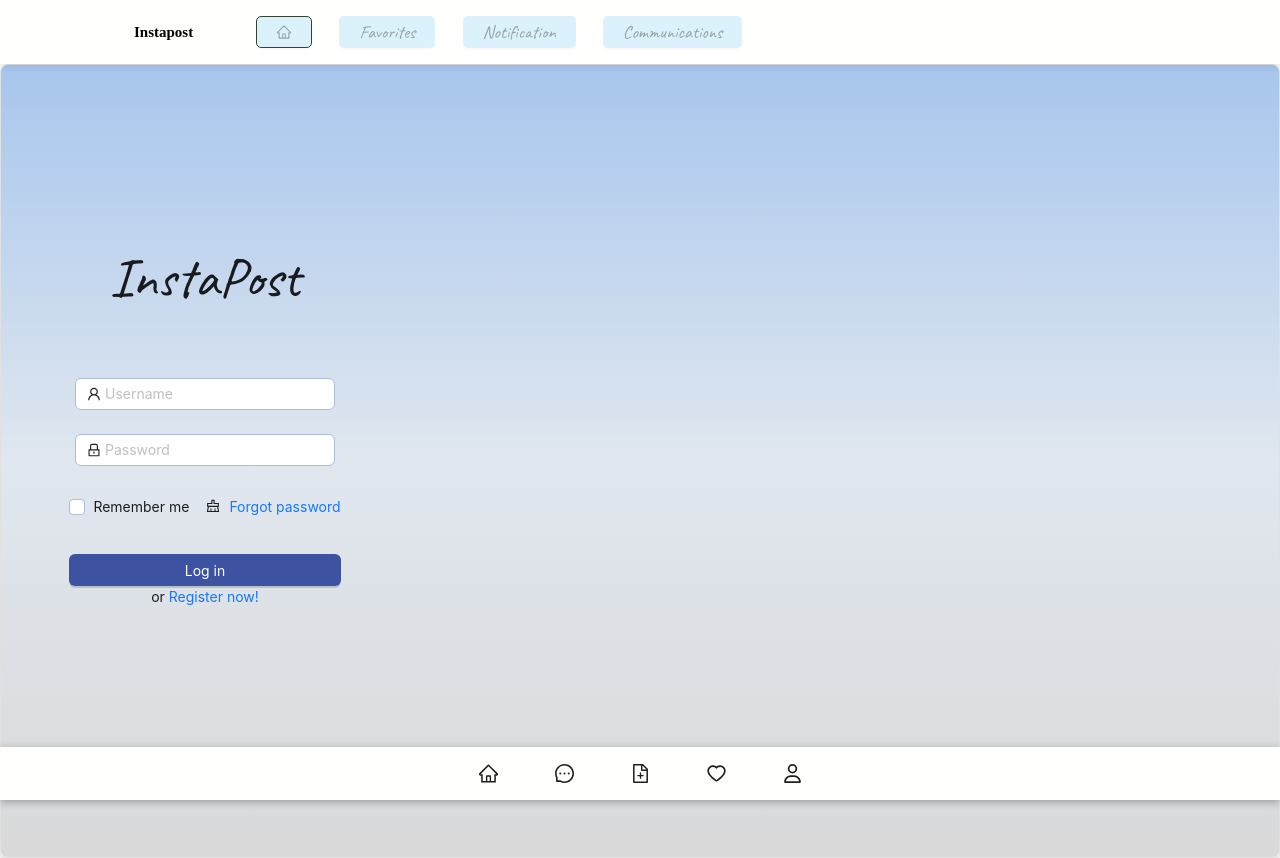
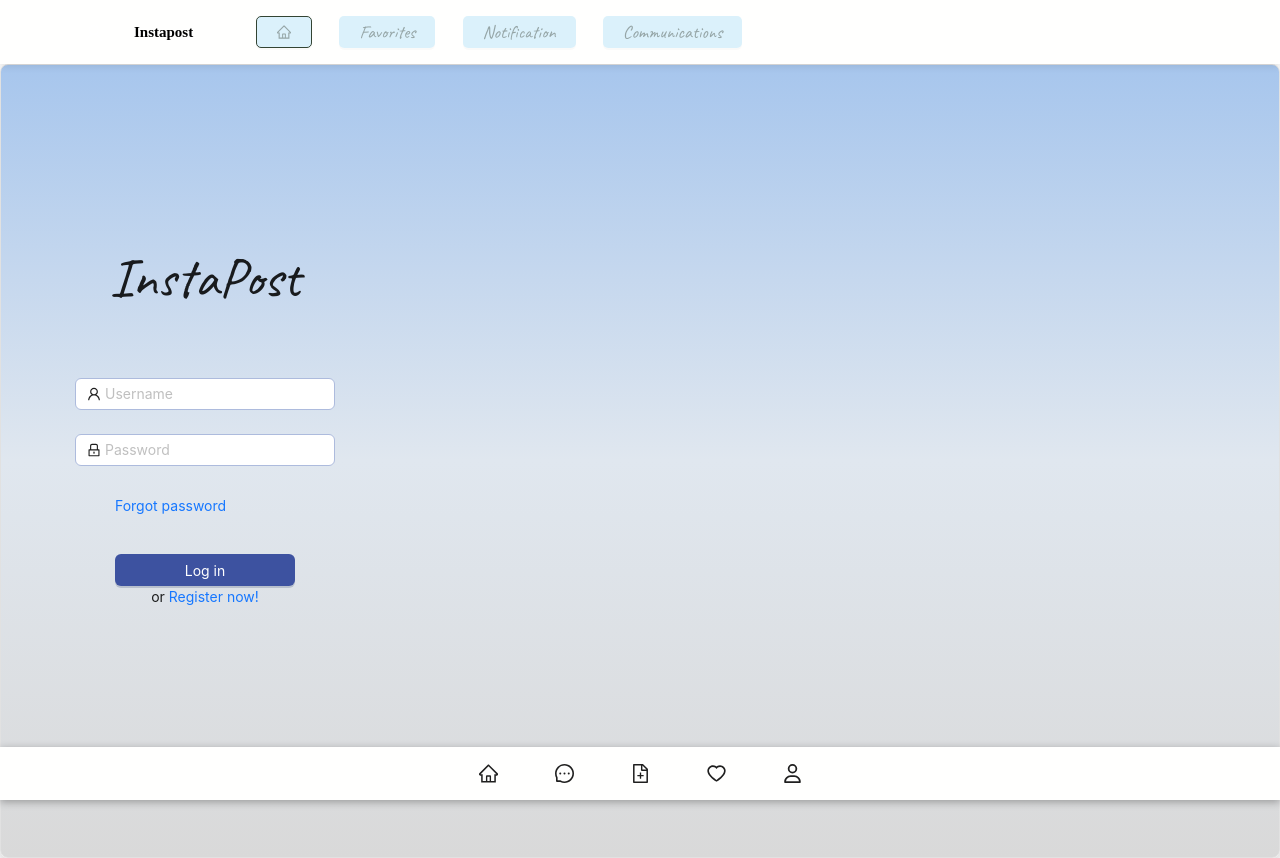
Before and after one commit to LinoyPeer/FinalProjectClientSide, a React (Vite) app: page / in a window 1280 px wide. Built offline with nearby package versions, Linux system fonts and the light colour scheme; a web font is replaced by a local one.

Commit message:
modified:   src/forms/components/CustomedBottom.jsx modified:   src/forms/components/CustomedForm.jsx modified:   src/posts/components/CommentsOfEachPost.jsx

```diff
--- a/src/forms/components/CustomedBottom.jsx
+++ b/src/forms/components/CustomedBottom.jsx
@@ -9,9 +9,9 @@ export default function CustomedBottom({ checkboxText, linkHrefTextOptinial1, su
         <Space direction="vertical" style={{ textAlign: 'center' }}>
             <Form.Item style={{ display: 'flex', justifyContent: 'space-between', alignItems: 'center', width: '100%' }}>
                 <Form.Item name="remember" valuePropName="checked" noStyle>
-                    <Checkbox>{checkboxText}</Checkbox>
+                    {/* <Checkbox>{checkboxText}</Checkbox> */}
                 </Form.Item>
-                <Button type="text" icon={<ClearOutlined />} onClick={onClear} />
+                {/* <Button type="text" icon={<ClearOutlined />} onClick={onClear} /> */}
                 <Link href="#">{linkHrefTextOptinial1}</Link>
             </Form.Item>
 
--- a/src/forms/components/CustomedForm.jsx
+++ b/src/forms/components/CustomedForm.jsx
@@ -34,13 +34,13 @@ export default function CustomedForm({ onSubmit, onClear, bottomProps, children,
                 })}
 
                 <CustomedBottom
-                    checkboxText={bottomProps.checkboxText}
-                    linkHrefTextOptinial1={bottomProps.linkHrefTextOptinial1}
-                    submitText={bottomProps.submitText}
-                    linkHrefTextOptinial2={bottomProps.linkHrefTextOptinial2}
-                    onLinkClick={bottomProps.onLinkClick}
+                    checkboxText={bottomProps?.checkboxText}
+                    linkHrefTextOptinial1={bottomProps?.linkHrefTextOptinial1}
+                    submitText={bottomProps?.submitText}
+                    linkHrefTextOptinial2={bottomProps?.linkHrefTextOptinial2}
+                    onLinkClick={bottomProps?.onLinkClick}
                     onClear={onClear}
-                    submitDisabled={bottomProps.submitDisabled}
+                    submitDisabled={bottomProps?.submitDisabled}
                 />
             </Form>
         </Card>
--- a/src/posts/components/CommentsOfEachPost.jsx
+++ b/src/posts/components/CommentsOfEachPost.jsx
@@ -6,6 +6,8 @@ import Joi from "joi";
 import useForm from "../../forms/hooks/useForm";
 import CustomedInput from "../../forms/components/CustomedInput";
 import CustomedForm from "../../forms/components/CustomedForm";
+import { UserOutlined } from "@ant-design/icons";
+import { Avatar } from "antd";
 
 export default function CommentsOfEachPost() {
     const { userDetails } = useAuth();
@@ -26,6 +28,8 @@ export default function CommentsOfEachPost() {
                     middle: userDetails?.name?.middle || '',
                     last: userDetails?.name?.last,
                 },
+                userId: formData,
+                userImage: formData.userImage,
                 comment: formData.comment,
                 commentId: new Date().getTime(),
                 createdAt: new Date().toISOString(),
@@ -54,7 +58,7 @@ export default function CommentsOfEachPost() {
     }, [postId, posts]);
 
     return (
-        <div >
+        <div>
             {selectedPost ? (
                 <div>
                     <CustomedForm
@@ -74,6 +78,14 @@ export default function CommentsOfEachPost() {
                             error={errors.comment}
                             style={styles.input}
                         />
+                        <button
+                            type="submit"
+                            disabled={!data.comment || errors.comment}
+                            style={styles.submitButton}
+                        >
+                            Submit Comment
+                        </button>
+
                         <div style={styles.commentsList}>
                             <h4 style={styles.commentsTitle}>Comments:</h4>
                             {selectedPost.comments && selectedPost.comments.length > 0 ? (
@@ -81,11 +93,16 @@ export default function CommentsOfEachPost() {
                                     {selectedPost.comments.map((comment, index) => (
                                         <li key={index} style={styles.commentItem}>
                                             <div style={styles.commentHeader}>
-                                                <img
-                                                    src={userDetails?.image.path || "/default-avatar.png"}
+                                                <Avatar
                                                     alt="User Avatar"
                                                     style={styles.userAvatar}
-                                                />
+                                                >
+                                                    {comment?.userImage ? (
+                                                        <img src={comment?.userImage} alt="User Avatar" style={{ width: '100%', height: '100%' }} />
+                                                    ) : (
+                                                        <UserOutlined style={{ fontSize: '24px' }} />
+                                                    )}
+                                                </Avatar>
                                                 <div style={styles.userInfo}>
                                                     <strong style={styles.userName}>
                                                         {comment?.userName?.first} {comment?.userName?.middle} {comment?.userName?.last}
@@ -107,8 +124,6 @@ export default function CommentsOfEachPost() {
                                 <p>No comments yet.</p>
                             )}
                         </div>
-
-
                     </CustomedForm>
                 </div>
             ) : (
@@ -170,6 +185,9 @@ const styles = {
         color: '#444',
         marginTop: '10px',
         wordWrap: 'break-word',
+        maxWidth: '500px',  // קביעת רוחב מקסימלי של הטקסט
+        overflow: 'hidden',  // חיתוך תוכן אם הוא ארוך מדי
+        textOverflow: 'ellipsis',  // הוספת שלוש נקודות (...) במקרה שהטקסט ארוך מדי
     },
     input: {
         width: '100%',
@@ -182,9 +200,15 @@ const styles = {
         fontSize: '16px',
         outline: 'none',
         transition: 'border 0.3s ease, box-shadow 0.3s ease',
-        ':focus': {
-            borderColor: '#007bff',
-            boxShadow: '0 0 5px rgba(0, 123, 255, 0.5)',
-        }
+    },
+    submitButton: {
+        padding: '10px 20px',
+        backgroundColor: '#007bff',
+        color: '#fff',
+        border: 'none',
+        borderRadius: '5px',
+        cursor: 'pointer',
+        fontSize: '16px',
+        marginTop: '20px',
     }
-}
+};
```
